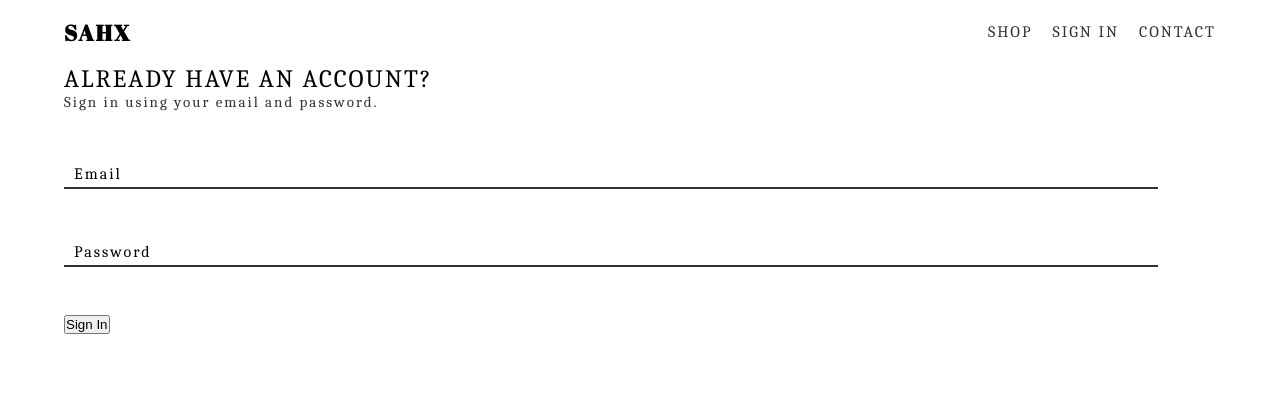
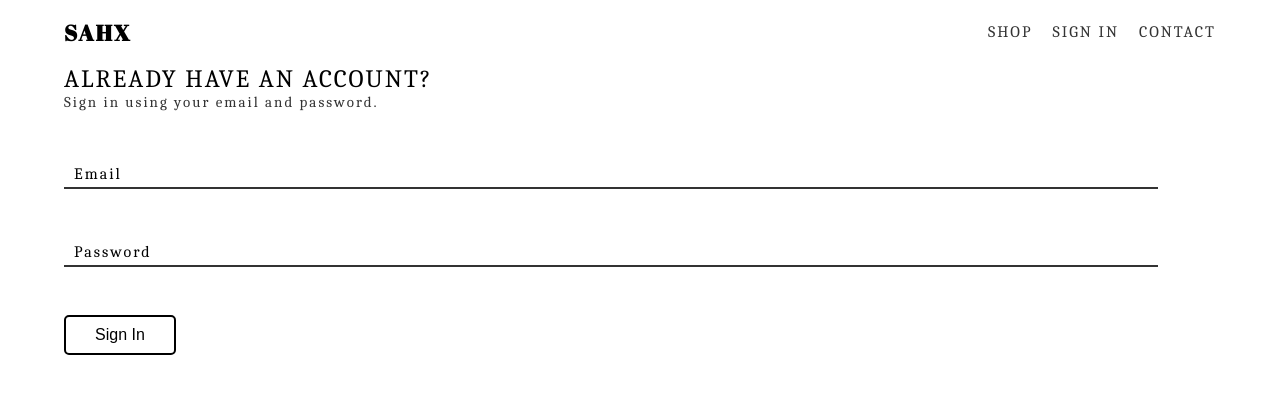
Before and after one commit to Lucidreline/sahx-shop, a React (Create React App) app: page /signin in a window 1280 px wide. Shown: the top 394 px of the page. Built offline with nearby package versions, Linux system fonts and the light colour scheme.

Commit message:
added and styled a Btn component

```diff
--- /dev/null
+++ b/src/components/btn/btn.component.jsx
@@ -0,0 +1,18 @@
+import React from 'react';
+
+import './btn.styles.scss';
+
+const Btn = ({ color, filled, children, ...otherProps }) => {
+  if (!color) color = ' ';
+  if (filled) filled = 'filled';
+  else filled = 'not-filled';
+  return (
+    <div className='btn-container'>
+      <button className={`${color}  ${filled} btn`} {...otherProps}>
+        {children}
+      </button>
+    </div>
+  );
+};
+
+export default Btn;
--- /dev/null
+++ b/src/components/btn/btn.styles.scss
@@ -0,0 +1,41 @@
+@mixin color($color-hex) {
+  border-color: $color-hex;
+  color: $color-hex;
+
+  &:hover {
+    background-color: $color-hex;
+    color: white;
+  }
+}
+
+.btn {
+  color: black;
+  padding: 0.9rem 2.9rem;
+  border-radius: 5px;
+  font-size: 1.6rem;
+  transition: 0.275s;
+
+  background: none;
+  border: black 2px solid;
+
+  &:hover {
+    background: black;
+    color: white;
+  }
+
+  &.blue {
+    @include color(#0fbcf9);
+  }
+
+  &.green {
+    @include color(#05c46b);
+  }
+
+  &.red {
+    @include color(#ff3f34);
+  }
+
+  &.orange {
+    @include color(#ffa801);
+  }
+}
--- a/src/components/form-input/form-input.styles.scss
+++ b/src/components/form-input/form-input.styles.scss
@@ -26,8 +26,16 @@ $height: 3rem;
     width: 95%;
     margin: 0 auto;
 
-    &:focus {
+    &:focus,
+    input:focus {
       outline: none;
+    }
+
+    &:required {
+      box-shadow: none;
+    }
+    &:invalid {
+      box-shadow: none;
     }
 
     &:focus ~ .form-input-label {
--- a/src/components/sign-in/sign-in.component.jsx
+++ b/src/components/sign-in/sign-in.component.jsx
@@ -1,6 +1,7 @@
 import React from 'react';
 
 import FormInput from '../form-input/form-input.component';
+import Btn from '../btn/btn.component';
 
 import './sign-in.styles.scss';
 
@@ -45,7 +46,7 @@ class SignIn extends React.Component {
             handleChange={this.handleChange}
             label='Password'
           />
-          <input type='submit' value='Sign In' />
+          <Btn type='submit'>Sign In</Btn>
         </form>
       </div>
     );
```
